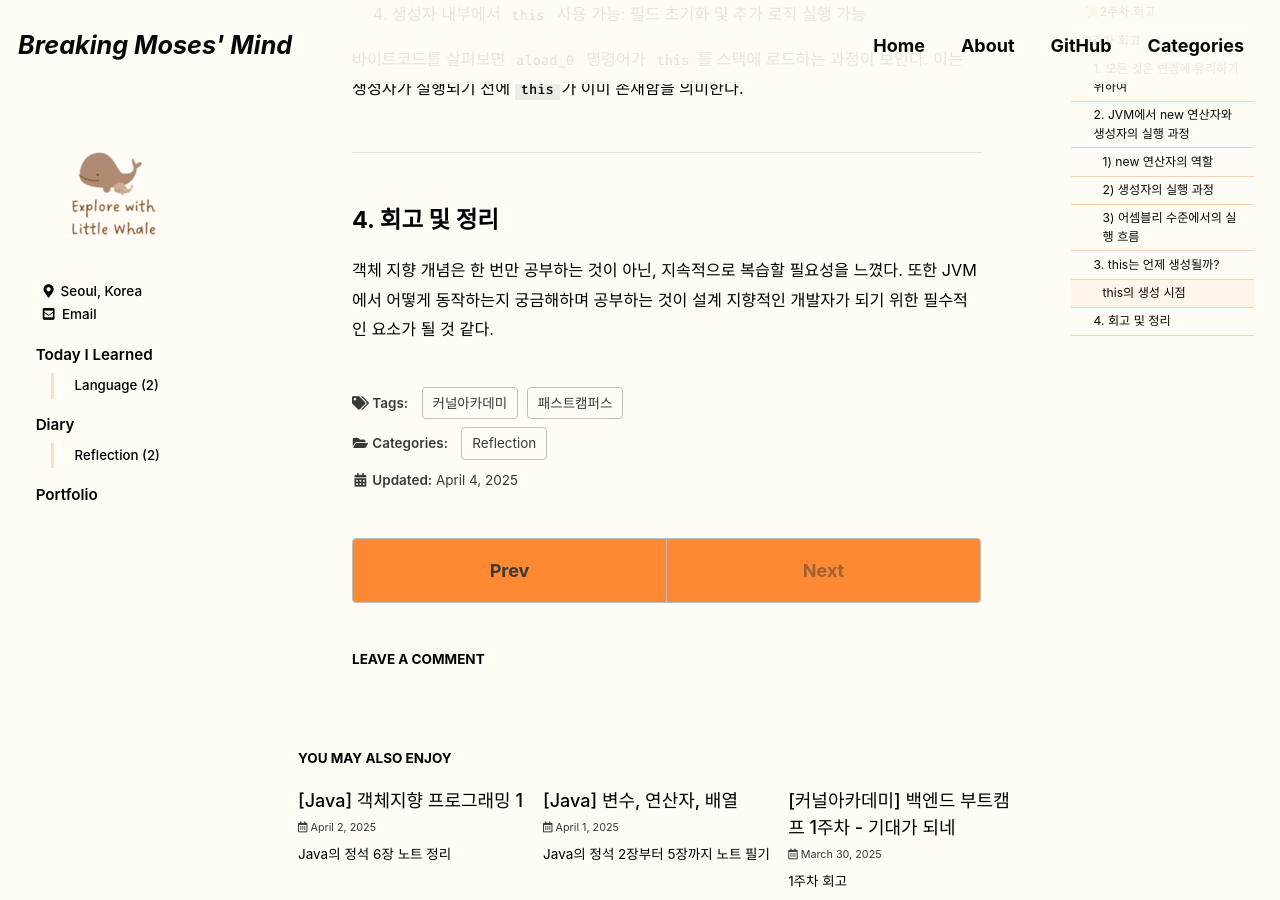
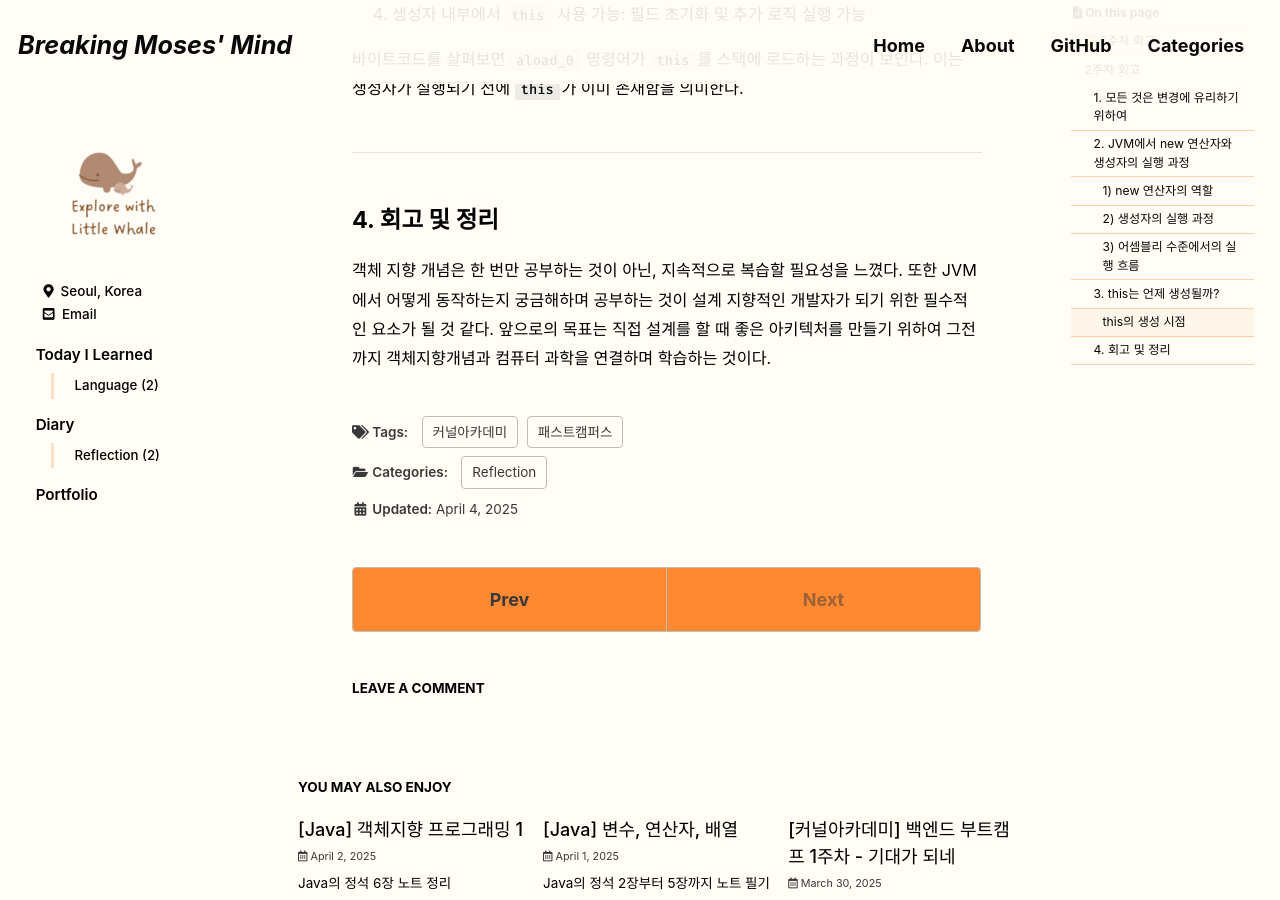
Before and after one commit to moset1/moset1.github.io, a Jekyll site: the page built from _posts/2025-04-04-reflection-2ndweek.md, in a window 1280 px wide and 900 px high, scrolled down 2841 px. Built offline with Jekyll 4.4.1, drawn with Linux system fonts in a browser that asks for light colours; cached includes are drawn as plain includes; some web fonts are replaced; comment, search, counter and statistics services are not loaded.

Commit message:
add post

```diff
--- a/_posts/2025-04-04-reflection-2ndweek.md
+++ b/_posts/2025-04-04-reflection-2ndweek.md
@@ -114,3 +114,4 @@ call Test.constructor   ; 생성자 호출
 ## 4. 회고 및 정리
 
 객체 지향 개념은 한 번만 공부하는 것이 아닌, 지속적으로 복습할 필요성을 느꼈다. 또한 JVM에서 어떻게 동작하는지 궁금해하며 공부하는 것이 설계 지향적인 개발자가 되기 위한 필수적인 요소가 될 것 같다.
+앞으로의 목표는 직접 설계를 할 때 좋은 아키텍처를 만들기 위하여 그전까지 객체지향개념과 컴퓨터 과학을 연결하며 학습하는 것이다.
```
